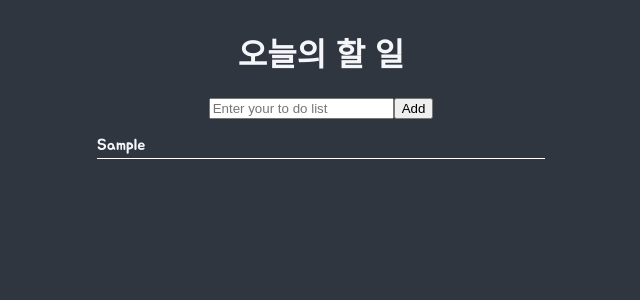
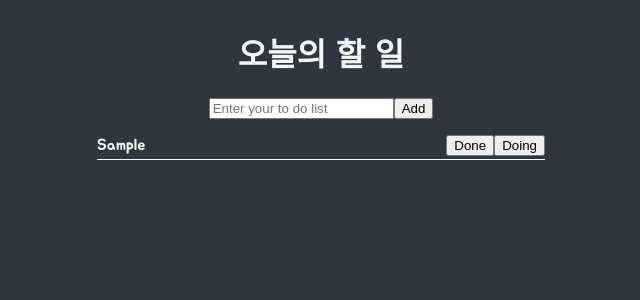
Before and after one commit to FUNco247/React_master_class, a React (Create React App) app: page / in a window 1280 px wide. Both pictures are taken after typing "Sample" into the empty fields and a click on the button "Add". Shown: the top 300 px of the page, without its empty margins (327-967 px from the left). Built offline with nearby package versions, Linux system fonts and the light colour scheme; a web font is replaced by a local one.

Commit message:
ENH style declare moved

```diff
--- a/src/components/ListUpToDo.tsx
+++ b/src/components/ListUpToDo.tsx
@@ -8,14 +8,24 @@ const List = styled.li`
   padding-bottom: 3px;
   margin-bottom: 10px;
 `;
+
+const BtnBox = styled.div`
+  float: right;
+`;
+
 interface IToDoProps {
   toDo: IToDo;
 }
 
 function ListUpToDo({ toDo }: IToDoProps) {
   return (
-    <List key={toDo.id} className={toDo.type}>
+    <List key={toDo.id}>
       {toDo.text}
+      <BtnBox>
+        {toDo.type !== "DONE" && <button>Done</button>}
+        {toDo.type !== "DOING" && <button>Doing</button>}
+        {toDo.type !== "TO_DO" && <button>To Do</button>}
+      </BtnBox>
     </List>
   );
 }
```
